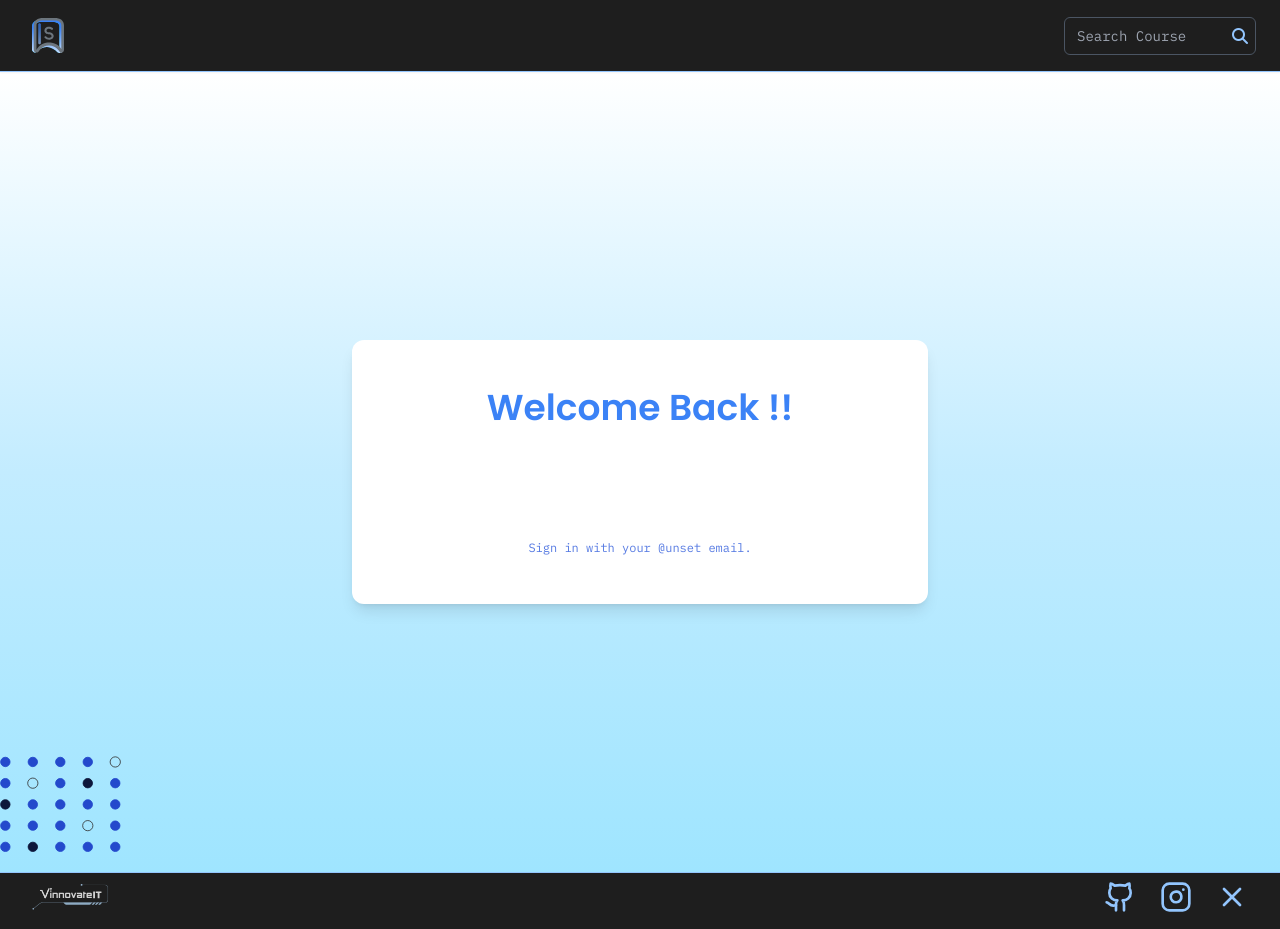
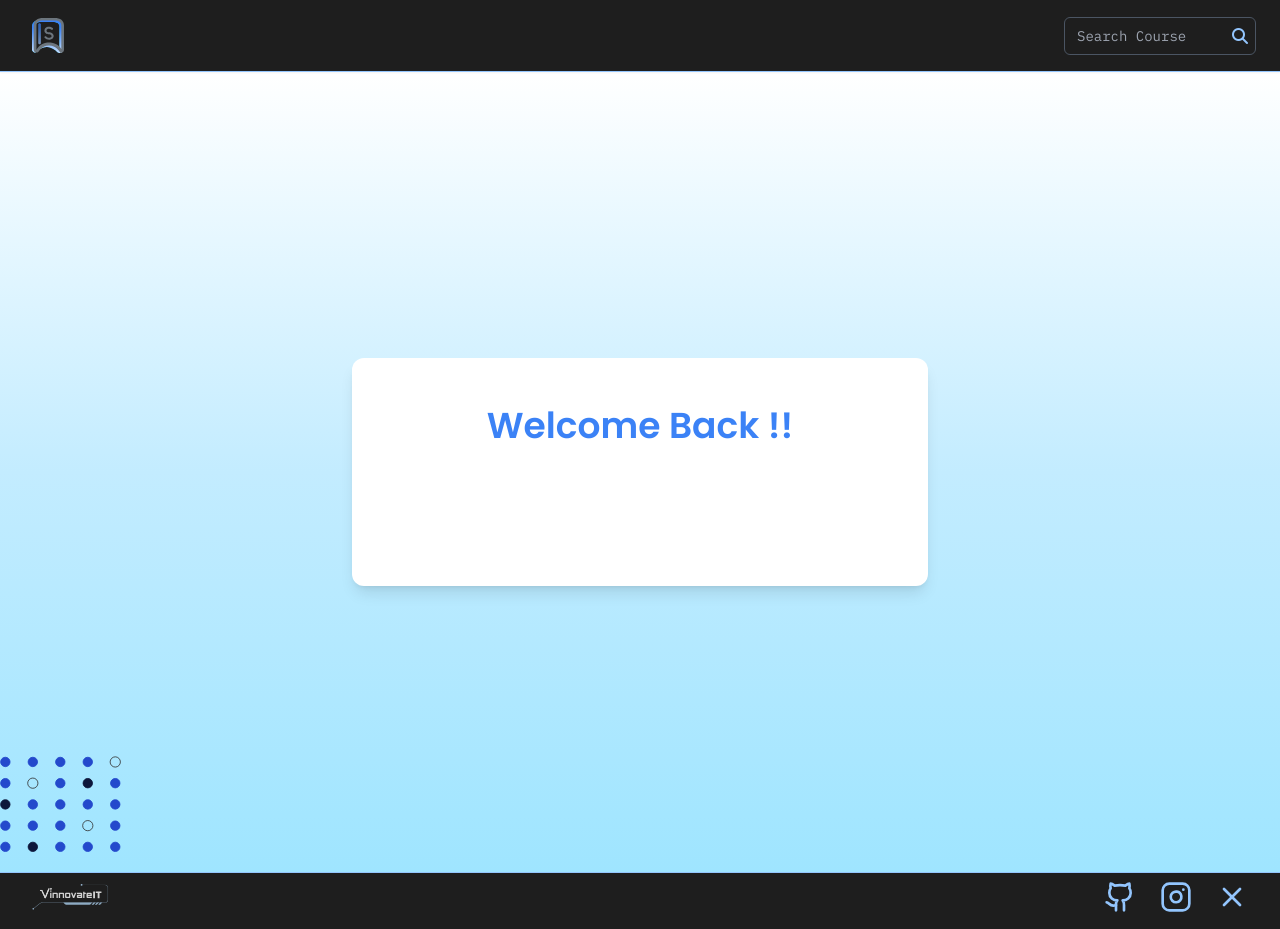
Before and after one commit to vinnovateit/StudyHub2, a Next.js app: page /editorial/login in a window 1280 px wide. Built offline with nearby package versions, Linux system fonts and the light colour scheme; no server answers.

Commit message:
refactor: remove redundant sign-in prompt from LoginPage component

```diff
--- a/app/editorial/login/page.js
+++ b/app/editorial/login/page.js
@@ -154,10 +154,6 @@ export default function LoginPage() {
           <div className="space-y-5">
             <div ref={googleButtonRef} className="flex justify-center min-h-[44px]" />
 
-            <p className={`${ibmPlexMono.className} text-xs text-center text-blue-700/75`}>
-              Sign in with your @{GOOGLE_ALLOWED_DOMAIN || "organization"} email.
-            </p>
-
             {loading && (
               <p
                 className={`${ibmPlexMono.className} text-blue-600 text-sm flex items-center justify-center gap-2`}
```
